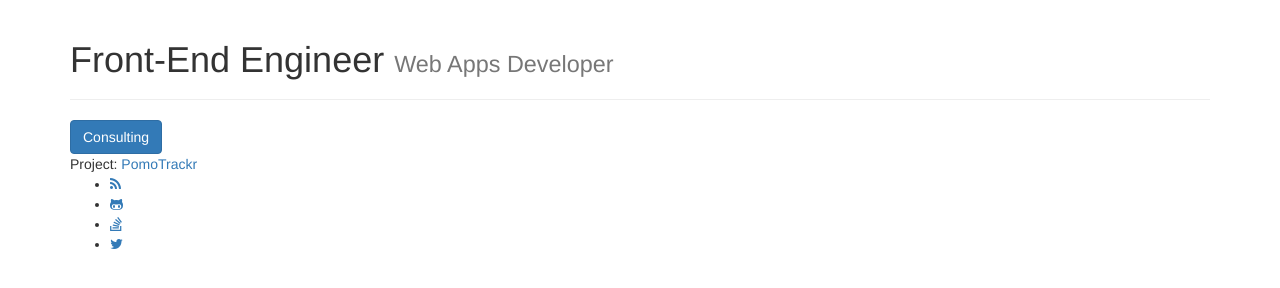
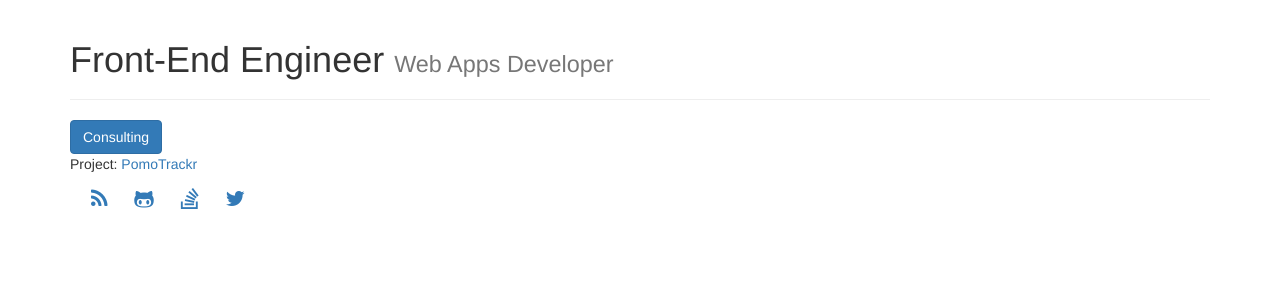
Before and after one commit to quangv/quangv.github.io, a plain HTML site: page index.html in a window 1280 px wide. Drawn offline with nearby package versions, Linux system fonts and the light colour scheme.

Commit message:
target _blank; inline

```diff
--- a/index.html
+++ b/index.html
@@ -4,6 +4,20 @@
     <title>Quangv - GitPage</title>
     <link rel="stylesheet" href="https://maxcdn.bootstrapcdn.com/bootstrap/3.3.6/css/bootstrap.min.css" integrity="sha384-1q8mTJOASx8j1Au+a5WDVnPi2lkFfwwEAa8hDDdjZlpLegxhjVME1fgjWPGmkzs7" crossorigin="anonymous">
     <link href="https://maxcdn.bootstrapcdn.com/font-awesome/4.6.3/css/font-awesome.min.css" rel="stylesheet" integrity="sha384-T8Gy5hrqNKT+hzMclPo118YTQO6cYprQmhrYwIiQ/3axmI1hQomh7Ud2hPOy8SP1" crossorigin="anonymous">
+
+    <style>
+      ul {
+        list-style: none;
+        font-size: 1.5em;
+        margin: 0.5em;
+        padding-left: 0;
+      }
+      ul li {
+        display: inline;
+        padding: 0.5em;
+      }
+    </style>
+
   </head>
   <body>
 
@@ -16,20 +30,20 @@
 
       <br />
 
-      Project: <a href="http://pomo.zenoverflow.com">PomoTrackr</a>
+      Project: <a href="http://pomo.zenoverflow.com" target="_blank">PomoTrackr</a>
 
       <ul>
         <li>
-          <a href="http://zenoverflow.com"><i class="fa fa-rss"></i></a>
+          <a href="http://zenoverflow.com" target="_blank"><i class="fa fa-rss"></i></a>
         </li>
         <li>
-          <a href="https://github.com/quangv"><i class="fa fa-github-alt"></i></a>
+          <a href="https://github.com/quangv" target="_blank"><i class="fa fa-github-alt"></i></a>
         </li>
         <li>
-          <a href="http://stackoverflow.com/users/400836/quang-van"><i class="fa fa-stack-overflow"></i></a>
+          <a href="http://stackoverflow.com/users/400836/quang-van" target="_blank"><i class="fa fa-stack-overflow"></i></a>
         </li>
         <li>
-          <a href="https://twitter.com/quangv"><i class="fa fa-twitter"></i></a>
+          <a href="https://twitter.com/quangv" target="_blank"><i class="fa fa-twitter"></i></a>
         </li>
       </ul>
     </div>
```
